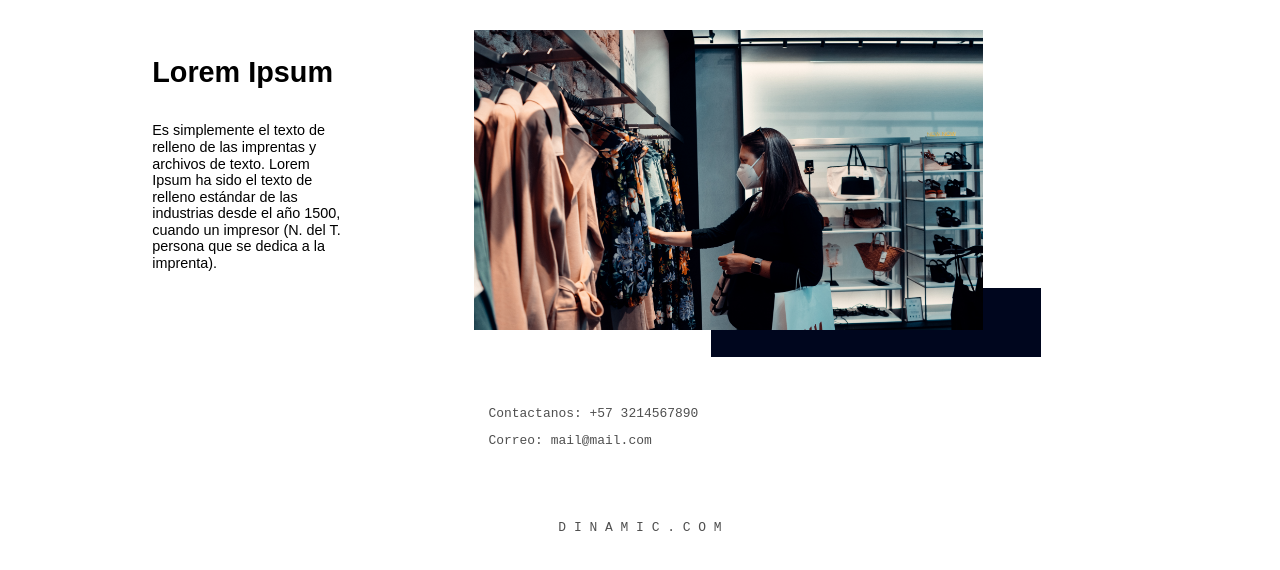
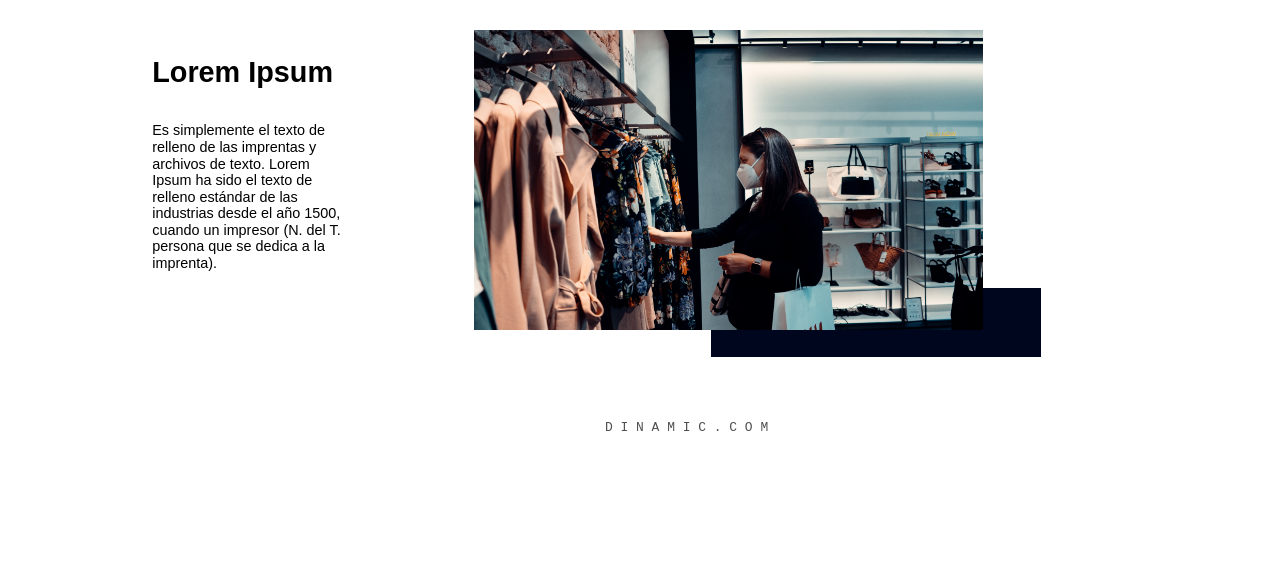
Before and after one commit to CrackMayo/DINAMICA, a plain HTML site: page index.html in a window 1280 px wide. Shown: the part 1782-2352 px from the top of the page. After the commit the page ends 2240 px from the top, so only its background shows below. Drawn offline with Linux system fonts and the light colour scheme.

Commit message:
Revert "Contact section"

```diff
--- a/index.html
+++ b/index.html
@@ -99,13 +99,6 @@
                 <div id="blackSquare3"></div>
                 <img id="imgArturo" src="Recursos/arturo-rey-5yP83RhaFGA-unsplash@2x.png" alt="">
             </div>
-            <div class="item item18">
-                <div id="blackSquare3"></div>
-                <div>
-                    <pre id="contacto">Contactanos: +57 3214567890</pre>
-                    <pre id="contacto">Correo: mail@mail.com</pre>
-                </div>
-            </div>
             <div class="item item17">
                 <pre id="dinamicom">D I N A M I C . C O M</pre>
             </div>
--- a/styles.css
+++ b/styles.css
@@ -13,7 +13,7 @@ html {
   display: grid;
   /* grid-template-columns: 20% 20% 10% 10% 20% 20% ; */
   grid-template-rows: 100px;
-  grid-auto-rows: 550px 580px 500px 400px 60px 120px;
+  grid-auto-rows: 550px 580px 500px 400px 60px;
   grid-gap: 10px;
 }
 
@@ -137,12 +137,7 @@ html {
 }
 
 .item17 {
-  grid-column: 2 / span 5;
-  justify-content: center;
-}
-
-.item18 {
-  grid-column: 1 / span 6;
+  grid-column: 2 / span 6;
   justify-content: center;
 }
 
@@ -267,11 +262,6 @@ a {
   position: absolute;
   left: 5%;
   margin-top: 5%;
-}
-
-#contacto{
-  color: #4f4f4f;
-  font-size: 0.9rem;
 }
 
 #dinamicom {
```
